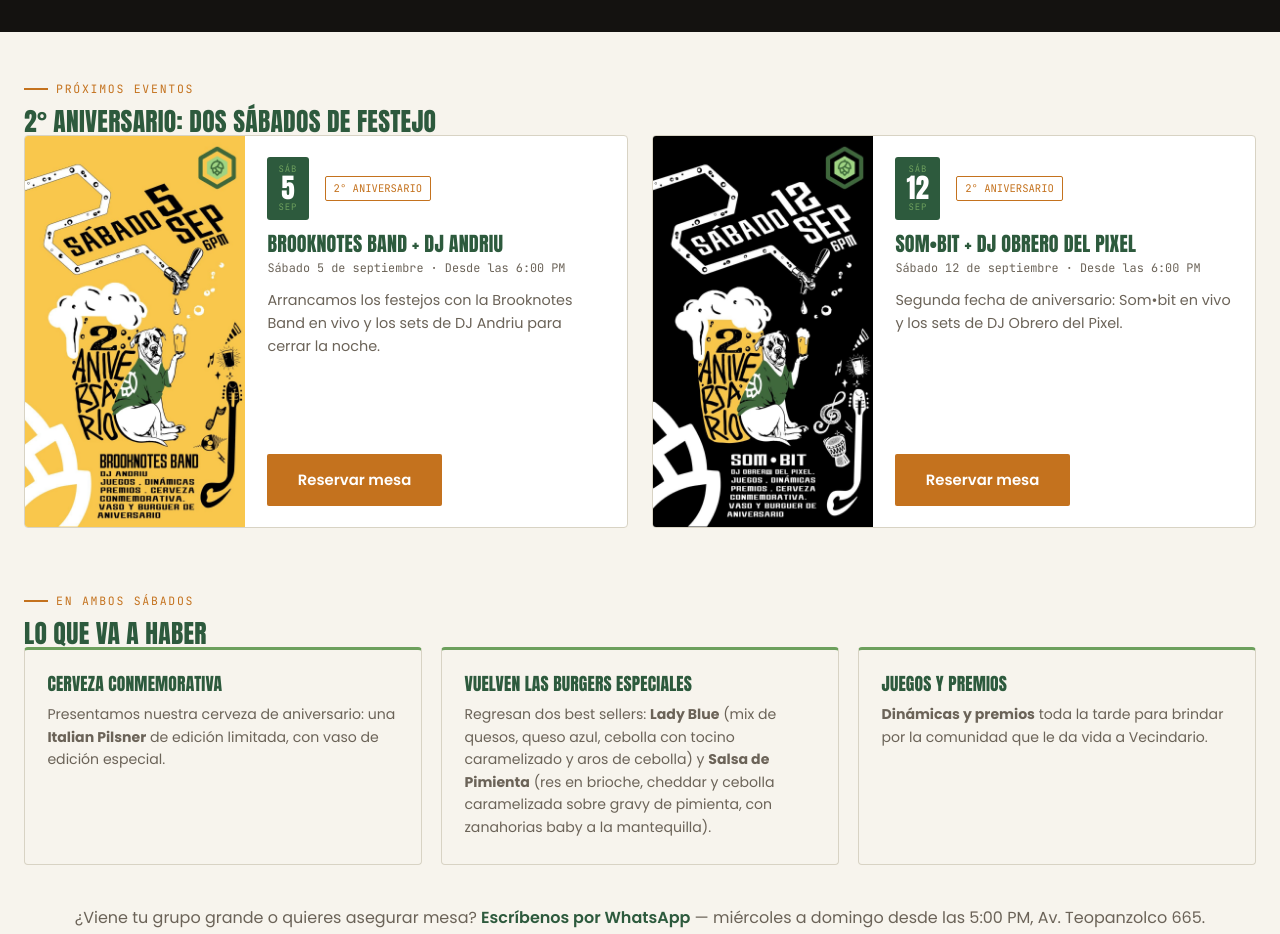
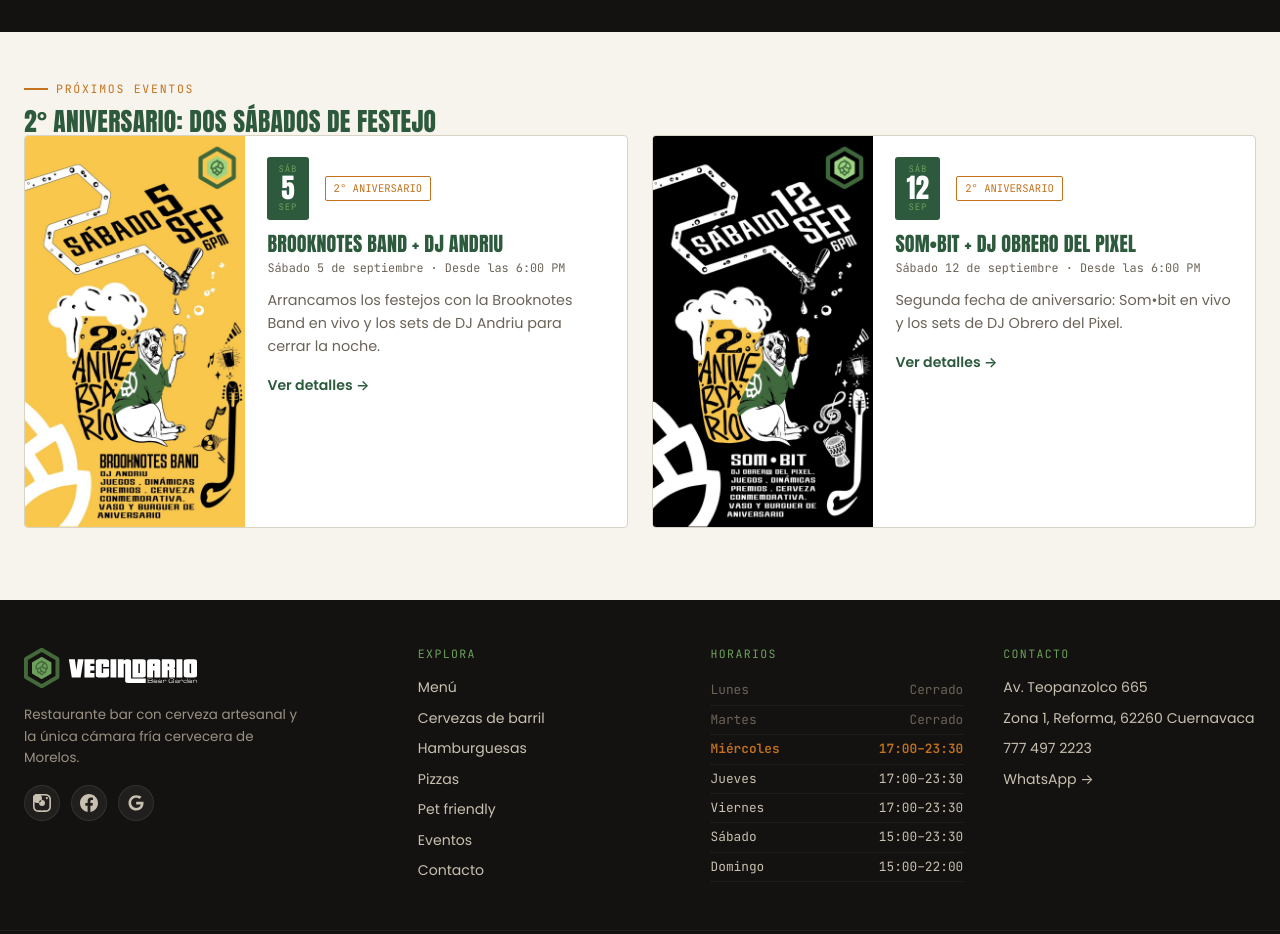
Before and after one commit to carlos-etienne/vecindario, an Astro site in the folder web/: page /eventos in a window 1280 px wide. Shown: the part 300-1234 px from the top of the page. Built offline with nearby package versions, Linux system fonts and the light colour scheme; Astro itself is replaced by a stand-in of ours.

Commit message:
Eventos con página de detalle (/eventos/[slug]), reseñas reales de Google, link a GBP en resumen y footer dinámico

```diff
--- a/web/src/components/Footer.astro
+++ b/web/src/components/Footer.astro
@@ -17,7 +17,7 @@
         <a href={site.redes.facebook} aria-label="Facebook">
           <svg viewBox="0 0 24 24" fill="currentColor"><path d="M24 12.07C24 5.4 18.63 0 12 0S0 5.4 0 12.07C0 18.1 4.39 23.1 10.13 24v-8.44H7.08v-3.49h3.05V9.41c0-3.02 1.79-4.69 4.53-4.69 1.31 0 2.68.24 2.68.24v2.97h-1.51c-1.49 0-1.96.93-1.96 1.89v2.25h3.33l-.53 3.49h-2.8V24C19.61 23.1 24 18.1 24 12.07z"/></svg>
         </a>
-        <a href={site.redes.google} aria-label="Google 4.9 estrellas">
+        <a href={site.redes.google} aria-label={'Google ' + site.rating + ' estrellas'}>
           <svg viewBox="0 0 24 24" fill="currentColor"><path d="M12.24 10.29v3.72h6.12c-.24 1.57-1.8 4.6-6.12 4.6-3.68 0-6.69-3.05-6.69-6.81s3.01-6.81 6.69-6.81c2.1 0 3.5.9 4.3 1.66l2.93-2.83C18.1 2.71 15.45 1.6 12.24 1.6 6.59 1.6 2 6.19 2 11.84s4.59 10.24 10.24 10.24c5.91 0 9.83-4.15 9.83-10 0-.67-.07-1.18-.16-1.69z"/></svg>
         </a>
       </div>
--- /dev/null
+++ b/web/src/data/eventos.json
@@ -0,0 +1,34 @@
+[
+  {
+    "slug": "2o-aniversario-brooknotes",
+    "fecha": "SÁB 5 SEP",
+    "dia": 5,
+    "img": "/images/aniversario-5sep.jpg",
+    "alt": "Cartel del primer sábado de aniversario de Vecindario Beer Garden con Brooknotes Band",
+    "tag": "2° Aniversario",
+    "titulo": "Brooknotes Band + DJ Andriu",
+    "meta": "Sábado 5 de septiembre · Desde las 6:00 PM",
+    "descripcion": "Arrancamos los festejos con la Brooknotes Band en vivo y los sets de DJ Andriu para cerrar la noche.",
+    "descripcionLarga": "Cumplimos dos años y tiramos la casa por la ventana. Este gran festejo no cabe en un solo día, así que armamos una celebración doble para brindar por la comunidad que le da vida a Vecindario. Primer sábado: Brooknotes Band en vivo y los sets de DJ Andriu para cerrar la noche.",
+    "banda": "Brooknotes Band",
+    "dj": "DJ Andriu",
+    "startDate": "2026-09-05T18:00:00-06:00",
+    "endDate": "2026-09-05T23:30:00-06:00"
+  },
+  {
+    "slug": "2o-aniversario-sombrit",
+    "fecha": "SÁB 12 SEP",
+    "dia": 12,
+    "img": "/images/aniversario-12sep.jpg",
+    "alt": "Cartel del segundo sábado de aniversario de Vecindario Beer Garden con Som•bit",
+    "tag": "2° Aniversario",
+    "titulo": "Som•bit + DJ Obrero del Pixel",
+    "meta": "Sábado 12 de septiembre · Desde las 6:00 PM",
+    "descripcion": "Segunda fecha de aniversario: Som•bit en vivo y los sets de DJ Obrero del Pixel.",
+    "descripcionLarga": "La segunda fecha de nuestro 2° aniversario: Som•bit en vivo y los sets de DJ Obrero del Pixel. Misma fiesta, otra noche: música, cerveza conmemorativa, burgers especiales y sorpresas para brindar por dos años de buena chela y momentos compartidos.",
+    "banda": "Som•bit",
+    "dj": "DJ Obrero del Pixel",
+    "startDate": "2026-09-12T18:00:00-06:00",
+    "endDate": "2026-09-12T23:30:00-06:00"
+  }
+]
--- a/web/src/pages/eventos.astro
+++ b/web/src/pages/eventos.astro
@@ -2,87 +2,13 @@
 import BaseLayout from '../layouts/BaseLayout.astro';
 import SectionLabel from '../components/SectionLabel.astro';
 import site from '../data/site.json';
-
-const eventos = [
-  {
-    fecha: 'SÁB 5 SEP',
-    img: '/images/aniversario-5sep.jpg',
-    alt: 'Cartel del primer sábado de aniversario de Vecindario Beer Garden con Brooknotes Band',
-    tag: '2° Aniversario',
-    titulo: 'Brooknotes Band + DJ Andriu',
-    meta: 'Sábado 5 de septiembre · Desde las 6:00 PM',
-    descripcion: 'Arrancamos los festejos con la Brooknotes Band en vivo y los sets de DJ Andriu para cerrar la noche.',
-    startDate: '2026-09-05T18:00:00-06:00',
-    endDate: '2026-09-05T23:30:00-06:00',
-    banda: 'Brooknotes Band',
-    dj: 'DJ Andriu',
-  },
-  {
-    fecha: 'SÁB 12 SEP',
-    img: '/images/aniversario-12sep.jpg',
-    alt: 'Cartel del segundo sábado de aniversario de Vecindario Beer Garden con Som•bit',
-    tag: '2° Aniversario',
-    titulo: 'Som•bit + DJ Obrero del Pixel',
-    meta: 'Sábado 12 de septiembre · Desde las 6:00 PM',
-    descripcion: 'Segunda fecha de aniversario: Som•bit en vivo y los sets de DJ Obrero del Pixel.',
-    startDate: '2026-09-12T18:00:00-06:00',
-    endDate: '2026-09-12T23:30:00-06:00',
-    banda: 'Som•bit',
-    dj: 'DJ Obrero del Pixel',
-  },
-];
-
-const schema = eventos.map((e) => ({
-  "@context": "https://schema.org",
-  "@type": "Event",
-  name: `2° Aniversario Vecindario Beer Garden: ${e.banda} + ${e.dj}`,
-  startDate: e.startDate,
-  endDate: e.endDate,
-  eventAttendanceMode: "https://schema.org/OfflineEventAttendanceMode",
-  eventStatus: "https://schema.org/EventScheduled",
-  image: [`https://vecindariobeergarden.com${e.img}`],
-  description: e.descripcion + ' Cerveza conmemorativa de aniversario, burgers especiales y música en vivo en Cuernavaca.',
-  location: {
-    "@type": "Place",
-    name: "Vecindario Beer Garden",
-    address: {
-      "@type": "PostalAddress",
-      streetAddress: "Av. Teopanzolco 665, Zona 1, Reforma",
-      addressLocality: "Cuernavaca",
-      addressRegion: "Morelos",
-      postalCode: "62260",
-      addressCountry: "MX"
-    },
-    geo: { "@type": "GeoCoordinates", latitude: 18.9456493, longitude: -99.2251458 }
-  },
-  organizer: {
-    "@type": "Organization",
-    name: "Vecindario Beer Garden",
-    url: "https://vecindariobeergarden.com"
-  }
-}));
-
-const extras = [
-  {
-    titulo: 'Cerveza conmemorativa',
-    texto: 'Presentamos nuestra cerveza de aniversario: una <strong>Italian Pilsner</strong> de edición limitada, con vaso de edición especial.',
-  },
-  {
-    titulo: 'Vuelven las burgers especiales',
-    texto: 'Regresan dos best sellers: <strong>Lady Blue</strong> (mix de quesos, queso azul, cebolla con tocino caramelizado y aros de cebolla) y <strong>Salsa de Pimienta</strong> (res en brioche, cheddar y cebolla caramelizada sobre gravy de pimienta, con zanahorias baby a la mantequilla).',
-  },
-  {
-    titulo: 'Juegos y premios',
-    texto: '<strong>Dinámicas y premios</strong> toda la tarde para brindar por la comunidad que le da vida a Vecindario.',
-  },
-];
+import eventos from '../data/eventos.json';
 ---
 
 <BaseLayout
   title="Eventos en Cuernavaca | Vecindario Beer Garden"
   description="Agenda de eventos en Vecindario Beer Garden, Cuernavaca: música en vivo, catas de cerveza y noches especiales. Próximos: festejos de 2° aniversario, sábados 5 y 12 de septiembre."
   headerVariant="transparent"
-  schema={schema}
 >
 
   <section class="page-head">
@@ -97,33 +23,21 @@
     <div class="section-head"><SectionLabel text="Próximos eventos" /><h2 class="section-title">2° Aniversario: dos sábados de festejo</h2></div>
     <div class="eventos-grid">
       {eventos.map((e) => (
-        <article class="evento-card">
+        <a class="evento-card" href={`/eventos/${e.slug}/`}>
           <div class="evento-img"><img src={e.img} alt={e.alt} loading="lazy" /></div>
           <div class="evento-body">
             <div class="evento-top">
-              <div class="evento-date"><span class="dow">SÁB</span><span class="day">{e.fecha.split(' ')[1]}</span><span class="month">SEP</span></div>
+              <div class="evento-date"><span class="dow">SÁB</span><span class="day">{e.dia}</span><span class="month">SEP</span></div>
               <span class="evento-tag">{e.tag}</span>
             </div>
             <h2 class="evento-name">{e.titulo}</h2>
             <p class="evento-meta">{e.meta}</p>
             <p class="evento-desc">{e.descripcion}</p>
-            <a href={`https://wa.me/${site.whatsapp}?text=${encodeURIComponent(`Hola, quiero reservar para el aniversario del sábado ${e.fecha.split(' ')[1]} de septiembre`)}`} class="btn-primary evento-cta">Reservar mesa</a>
+            <span class="evento-ver">Ver detalles →</span>
           </div>
-        </article>
+        </a>
       ))}
     </div>
-
-    <div class="section-head" style="margin-top:3.5rem;"><SectionLabel text="En ambos sábados" /><h2 class="section-title">Lo que va a haber</h2></div>
-    <div class="cards-grid">
-      {extras.map((x) => (
-        <div class="card">
-          <h3>{x.titulo}</h3>
-          <p set:html={x.texto} />
-        </div>
-      ))}
-    </div>
-
-    <p class="evento-cta-final">¿Viene tu grupo grande o quieres asegurar mesa? <a href={`https://wa.me/${site.whatsapp}`}>Escríbenos por WhatsApp</a> — miércoles a domingo desde las 5:00 PM, Av. Teopanzolco 665.</p>
   </div></section>
 </BaseLayout>
 
@@ -131,12 +45,13 @@
   .page-head { background: var(--vbg-negro); padding: 7rem 0 3.5rem; }
   .page-head h1 { font-family: 'Anton', sans-serif; font-weight: 400; text-transform: uppercase; font-size: clamp(1.8rem, 4vw, 2.6rem); color: #f3ebd9; margin-bottom: .5rem; }
   .page-sub { color: #c8c0b0; max-width: 560px; }
-  section { padding: 2.5rem 0 4.5rem; }
+  section:not(.page-head) { padding: 2.5rem 0 4.5rem; }
+  .section-title { font-family: 'Anton', sans-serif; font-weight: 400; text-transform: uppercase; font-size: 1.6rem; color: var(--vbg-verde); }
   .eventos-grid { display: grid; grid-template-columns: repeat(2, 1fr); gap: 1.5rem; }
-  .evento-card { display: grid; grid-template-columns: 220px 1fr; background: var(--vbg-blanco); border: 1px solid var(--vbg-gris-linea); border-radius: 4px; overflow: hidden; }
-  .evento-img { position: relative; }
+  .evento-card { display: grid; grid-template-columns: 220px 1fr; background: var(--vbg-blanco); border: 1px solid var(--vbg-gris-linea); border-radius: 4px; overflow: hidden; transition: border-color .2s, transform .2s, box-shadow .2s; }
+  .evento-card:hover { border-color: var(--vbg-ambar); transform: translateY(-2px); box-shadow: 0 8px 25px rgba(0,0,0,.08); }
   .evento-img img { width: 100%; height: 100%; object-fit: cover; display: block; }
-  .evento-body { padding: 1.3rem 1.4rem; display: flex; flex-direction: column; align-items: flex-start; }
+  .evento-body { padding: 1.3rem 1.4rem; }
   .evento-top { display: flex; align-items: center; gap: 1rem; margin-bottom: .8rem; }
   .evento-date { background: var(--vbg-verde); border-radius: 3px; padding: .5rem .7rem; text-align: center; display: flex; flex-direction: column; line-height: 1.05; }
   .evento-date .dow { font-family: 'JetBrains Mono', monospace; font-size: .56rem; color: var(--vbg-verde-claro); letter-spacing: .1em; }
@@ -145,18 +60,10 @@
   .evento-tag { font-family: 'JetBrains Mono', monospace; font-size: .66rem; color: var(--vbg-ambar); border: 1px solid var(--vbg-ambar); padding: .2rem .5rem; border-radius: 2px; text-transform: uppercase; }
   .evento-name { font-family: 'Anton', sans-serif; font-weight: 400; text-transform: uppercase; font-size: 1.25rem; color: var(--vbg-verde); margin-bottom: .3rem; }
   .evento-meta { font-family: 'JetBrains Mono', monospace; font-size: .74rem; color: var(--vbg-gris-texto); margin-bottom: .7rem; }
-  .evento-desc { font-size: .9rem; color: var(--vbg-gris-texto); line-height: 1.6; margin-bottom: 1.1rem; }
-  .evento-cta { margin-top: auto; }
-  .section-title { font-family: 'Anton', sans-serif; font-weight: 400; text-transform: uppercase; font-size: 1.6rem; color: var(--vbg-verde); }
-  .cards-grid { display: grid; grid-template-columns: repeat(3, 1fr); gap: 1.2rem; }
-  .card { background: var(--vbg-claro); border: 1px solid var(--vbg-gris-linea); border-radius: 4px; padding: 1.6rem 1.4rem; border-top: 3px solid var(--vbg-verde-claro); }
-  .card h3 { font-size: 1.1rem; color: var(--vbg-verde); margin-bottom: 0.6rem; }
-  .card p { font-size: 0.88rem; color: var(--vbg-gris-texto); line-height: 1.6; }
-  .card strong { color: var(--vbg-verde); }
-  .evento-cta-final { margin-top: 2.5rem; text-align: center; color: var(--vbg-gris-texto); }
-  .evento-cta-final a { color: var(--vbg-verde); font-weight: 600; }
+  .evento-desc { font-size: .9rem; color: var(--vbg-gris-texto); line-height: 1.6; margin-bottom: .9rem; }
+  .evento-ver { color: var(--vbg-verde); font-weight: 600; font-size: .88rem; }
   @media (max-width: 900px) {
-    .eventos-grid, .cards-grid { grid-template-columns: 1fr; }
+    .eventos-grid { grid-template-columns: 1fr; }
     .evento-card { grid-template-columns: 1fr; }
     .evento-img { aspect-ratio: 16/10; }
   }
--- /dev/null
+++ b/web/src/pages/eventos/[slug].astro
@@ -0,0 +1,134 @@
+---
+import BaseLayout from '../../layouts/BaseLayout.astro';
+import SectionLabel from '../../components/SectionLabel.astro';
+import site from '../../data/site.json';
+import eventos from '../../data/eventos.json';
+
+export function getStaticPaths() {
+  return eventos.map((e) => ({ params: { slug: e.slug }, props: { e } }));
+}
+const { e } = Astro.props;
+
+const schema = {
+  "@context": "https://schema.org",
+  "@type": "Event",
+  name: `2° Aniversario Vecindario Beer Garden: ${e.banda} + ${e.dj}`,
+  startDate: e.startDate,
+  endDate: e.endDate,
+  eventAttendanceMode: "https://schema.org/OfflineEventAttendanceMode",
+  eventStatus: "https://schema.org/EventScheduled",
+  image: [`https://vecindariobeergarden.com${e.img}`],
+  description: e.descripcionLarga,
+  location: {
+    "@type": "Place",
+    name: "Vecindario Beer Garden",
+    address: {
+      "@type": "PostalAddress",
+      streetAddress: "Av. Teopanzolco 665, Zona 1, Reforma",
+      addressLocality: "Cuernavaca",
+      addressRegion: "Morelos",
+      postalCode: "62260",
+      addressCountry: "MX"
+    },
+    geo: { "@type": "GeoCoordinates", latitude: 18.9456493, longitude: -99.2251458 }
+  },
+  organizer: {
+    "@type": "Organization",
+    name: "Vecindario Beer Garden",
+    url: "https://vecindariobeergarden.com"
+  }
+};
+---
+
+<BaseLayout
+  title={`${e.titulo} | Eventos en Cuernavaca`}
+  description={`${e.descripcion} Sábado ${e.dia} de septiembre desde las 6:00 PM en Vecindario Beer Garden, Cuernavaca.`}
+  headerVariant="transparent"
+  schema={schema}
+>
+  <section class="evento-hero">
+    <div class="container hero-grid">
+      <div class="hero-info">
+        <SectionLabel text="Evento · Cuernavaca" />
+        <div class="evento-top">
+          <div class="evento-date"><span class="dow">SÁB</span><span class="day">{e.dia}</span><span class="month">SEP</span></div>
+          <span class="evento-tag">{e.tag}</span>
+        </div>
+        <h1>{e.titulo}</h1>
+        <p class="evento-meta">{e.meta} · Cupo limitado</p>
+        <p class="evento-desc">{e.descripcionLarga}</p>
+        <div class="cta-row">
+          <a href={`https://wa.me/${site.whatsapp}?text=${encodeURIComponent(`Hola, quiero reservar para el aniversario del sábado ${e.dia} de septiembre`)}`} class="btn-primary">Reservar mesa por WhatsApp</a>
+        </div>
+      </div>
+      <figure class="hero-img"><img src={e.img} alt={e.alt} /></figure>
+    </div>
+  </section>
+
+  <section><div class="container">
+    <div class="section-head"><SectionLabel text="En este evento" /><h2 class="section-title">Qué va a haber</h2></div>
+    <div class="cards-grid">
+      <div class="card">
+        <h3>Música en vivo</h3>
+        <p><strong>{e.banda}</strong> en vivo y sets a cargo de <strong>{e.dj}</strong>, desde las 6:00 PM y hasta el cierre.</p>
+      </div>
+      <div class="card">
+        <h3>Cerveza conmemorativa</h3>
+        <p>Presentamos nuestra cerveza de aniversario: una <strong>Italian Pilsner</strong> de edición limitada, con vaso de edición especial.</p>
+      </div>
+      <div class="card">
+        <h3>Burgers especiales</h3>
+        <p>Regresan dos best sellers: <strong>Lady Blue</strong> (mix de quesos, queso azul, cebolla con tocino caramelizado y aros de cebolla) y <strong>Salsa de Pimienta</strong> (res en brioche, cheddar y cebolla caramelizada sobre gravy de pimienta, con zanahorias baby a la mantequilla).</p>
+      </div>
+      <div class="card">
+        <h3>Juegos y premios</h3>
+        <p><strong>Dinámicas y premios</strong> toda la tarde para brindar por la comunidad que le da vida a Vecindario.</p>
+      </div>
+    </div>
+
+    <div class="evento-lugar">
+      <div>
+        <h3>Vecindario Beer Garden</h3>
+        <p>{site.direccion.completa} · Miércoles a domingo desde las 5:00 PM</p>
+      </div>
+      <a href={site.redes.google} class="btn-secondary">Cómo llegar →</a>
+    </div>
+
+    <p class="volver"><a href="/eventos/">← Ver todos los eventos</a></p>
+  </div></section>
+</BaseLayout>
+
+<style>
+  .evento-hero { background: var(--vbg-negro); padding: 6.5rem 0 4rem; color: #f3ebd9; }
+  .hero-grid { display: grid; grid-template-columns: 1.2fr auto; gap: 3rem; align-items: center; }
+  .evento-top { display: flex; align-items: center; gap: 1rem; margin: 0 0 1rem; }
+  .evento-date { background: var(--vbg-verde); border-radius: 3px; padding: .55rem .8rem; text-align: center; display: flex; flex-direction: column; line-height: 1.05; }
+  .evento-date .dow { font-family: 'JetBrains Mono', monospace; font-size: .58rem; color: var(--vbg-verde-claro); letter-spacing: .1em; }
+  .evento-date .day { font-family: 'Anton', sans-serif; font-size: 2rem; color: #fff; }
+  .evento-date .month { font-family: 'JetBrains Mono', monospace; font-size: .58rem; color: var(--vbg-verde-claro); letter-spacing: .1em; }
+  .evento-tag { font-family: 'JetBrains Mono', monospace; font-size: .68rem; color: var(--vbg-ambar); border: 1px solid var(--vbg-ambar); padding: .25rem .55rem; border-radius: 2px; text-transform: uppercase; }
+  h1 { font-family: 'Anton', sans-serif; font-weight: 400; text-transform: uppercase; font-size: clamp(1.7rem, 4vw, 2.6rem); margin-bottom: .5rem; }
+  .evento-meta { font-family: 'JetBrains Mono', monospace; font-size: .8rem; color: var(--vbg-verde-claro); margin-bottom: 1.1rem; }
+  .evento-desc { color: #c8c0b0; line-height: 1.7; max-width: 560px; margin-bottom: 1.6rem; }
+  .cta-row { margin-bottom: 1rem; }
+  .hero-img img { width: 300px; max-width: 100%; border-radius: 4px; box-shadow: 0 20px 50px rgba(0,0,0,.5); display: block; }
+  section:not(.evento-hero) { padding: 3.5rem 0 4.5rem; background: var(--vbg-claro-2); }
+  .section-title { font-family: 'Anton', sans-serif; font-weight: 400; text-transform: uppercase; font-size: 1.6rem; color: var(--vbg-verde); }
+  .cards-grid { display: grid; grid-template-columns: repeat(2, 1fr); gap: 1.2rem; }
+  .card { background: var(--vbg-blanco); border: 1px solid var(--vbg-gris-linea); border-radius: 4px; padding: 1.5rem 1.4rem; border-top: 3px solid var(--vbg-verde-claro); }
+  .card h3 { font-size: 1.05rem; color: var(--vbg-verde); margin-bottom: 0.6rem; }
+  .card p { font-size: 0.9rem; color: var(--vbg-gris-texto); line-height: 1.6; }
+  .card strong { color: var(--vbg-verde); }
+  .evento-lugar { display: flex; justify-content: space-between; align-items: center; gap: 1.5rem; flex-wrap: wrap; background: var(--vbg-blanco); border: 1px solid var(--vbg-gris-linea); border-radius: 4px; padding: 1.4rem 1.6rem; margin-top: 2rem; }
+  .evento-lugar h3 { font-family: 'Anton', sans-serif; font-weight: 400; text-transform: uppercase; color: var(--vbg-verde); margin-bottom: .3rem; }
+  .evento-lugar p { font-size: .9rem; color: var(--vbg-gris-texto); }
+  .btn-secondary { display: inline-block; padding: .7rem 1.4rem; border: 1px solid var(--vbg-verde); border-radius: 3px; color: var(--vbg-verde); font-weight: 600; font-size: .9rem; }
+  .btn-secondary:hover { background: var(--vbg-verde); color: #fff; }
+  .volver { margin-top: 2.5rem; }
+  .volver a { color: var(--vbg-verde); font-weight: 600; }
+  @media (max-width: 900px) {
+    .hero-grid { grid-template-columns: 1fr; }
+    .hero-img img { width: 260px; margin: 0 auto; }
+    .cards-grid { grid-template-columns: 1fr; }
+  }
+</style>
```
Also changed, not shown: web/src/pages/index.astro (+16 -17 lines).
